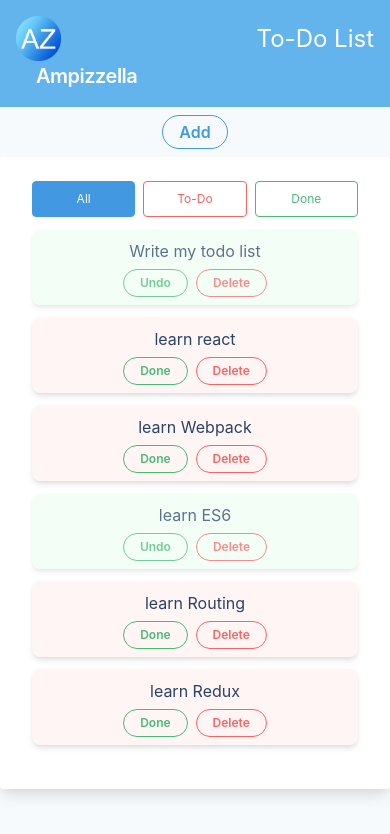
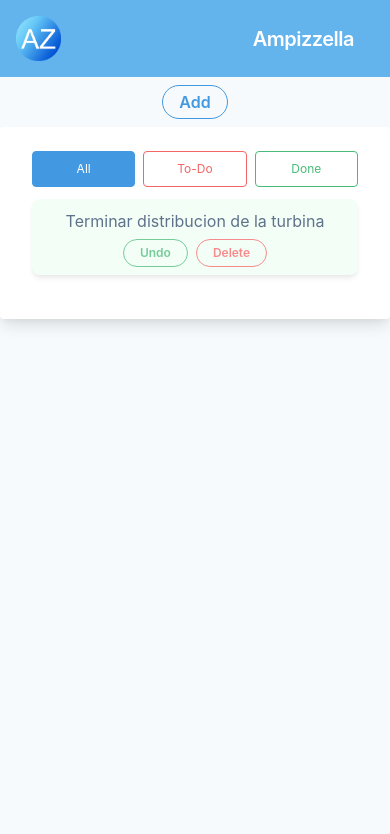
Before and after one commit to sergiopetruzzella/az-todo, a React (Create React App) app: page / in a window 390 px wide. Shown: the top 834 px of the page. Built offline with nearby package versions, Linux system fonts and the light colour scheme.

Commit message:
Final commit

```diff
--- a/src/App.js
+++ b/src/App.js
@@ -8,12 +8,8 @@ import Title from './components/title.js';
 
 
 var todoItems = [];
-todoItems.push({index: 0, value: "Write my todo list", done: true});
-todoItems.push({index: 1, value: "learn react", done: false});
-todoItems.push({index: 2, value: "learn Webpack", done: false});
-todoItems.push({index: 3, value: "learn ES6", done: true});
-todoItems.push({index: 4, value: "learn Routing", done: false});
-todoItems.push({index: 5, value: "learn Redux", done: false});
+todoItems.push({index: 0, value: "Terminar distribucion de la turbina", done: true});
+
 
 var itemstoshow = [];
 itemstoshow = todoItems;
--- a/src/components/header.js
+++ b/src/components/header.js
@@ -8,7 +8,7 @@ class Header extends React.Component {
           <div className="flex items-center flex-shrink-0 text-white mr-6">
             <img src='./Untitled-1.png' height="45" width="45"></img>
           </div>
-          <p className="text-white text-2xl ml-16">To-Do List</p>
+          <p className="text-white text-xs opacity-0 sm:opacity-100 sm:text-2xl ml-16">To-Do List</p>
           <p className="text-center text-white font-semibold text-xl mx-5 tracking-tight">Ampizzella</p>
 
         </nav>
--- a/src/components/todolist.js
+++ b/src/components/todolist.js
@@ -32,7 +32,7 @@ class TodoList extends React.Component {
             <a onClick={this.showall} class="text-center block border border-blue-500 rounded py-2 px-1 sm:px-4 bg-white text-blue-500 hover:bg-blue-500 hover:text-white">All</a>
           </li>
           <li class="flex-1 mr-2">
-            <a onClick={this.showtodo} class="text-center block bg-red-500 border border-red-500 rounded py-1 px-4 text-white hover:bg-red-500 hover:text-white" >To-Do</a>
+            <a onClick={this.showtodo} class="text-center block bg-red-500 border border-red-500 rounded py-2 px-4 text-white hover:bg-red-500 hover:text-white" >To-Do</a>
           </li>
           <li class="text-center flex-1">
             <a onClick={this.showdoit} class="text-center block border border-green-500 rounded py-2 px-1 sm:px-4 bg-white text-green-500 hover:bg-green-500 hover:text-white">Done</a>
```
